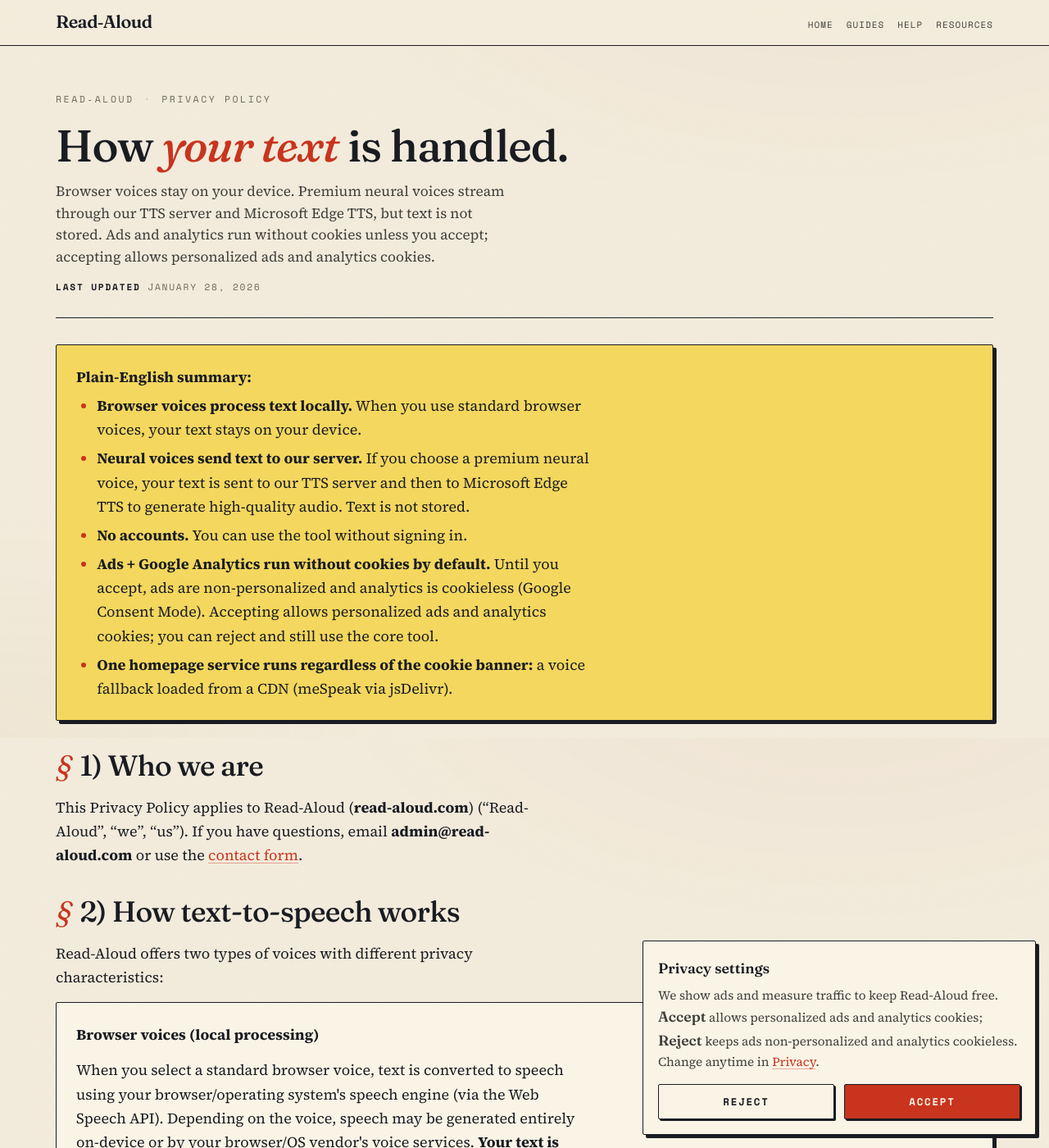
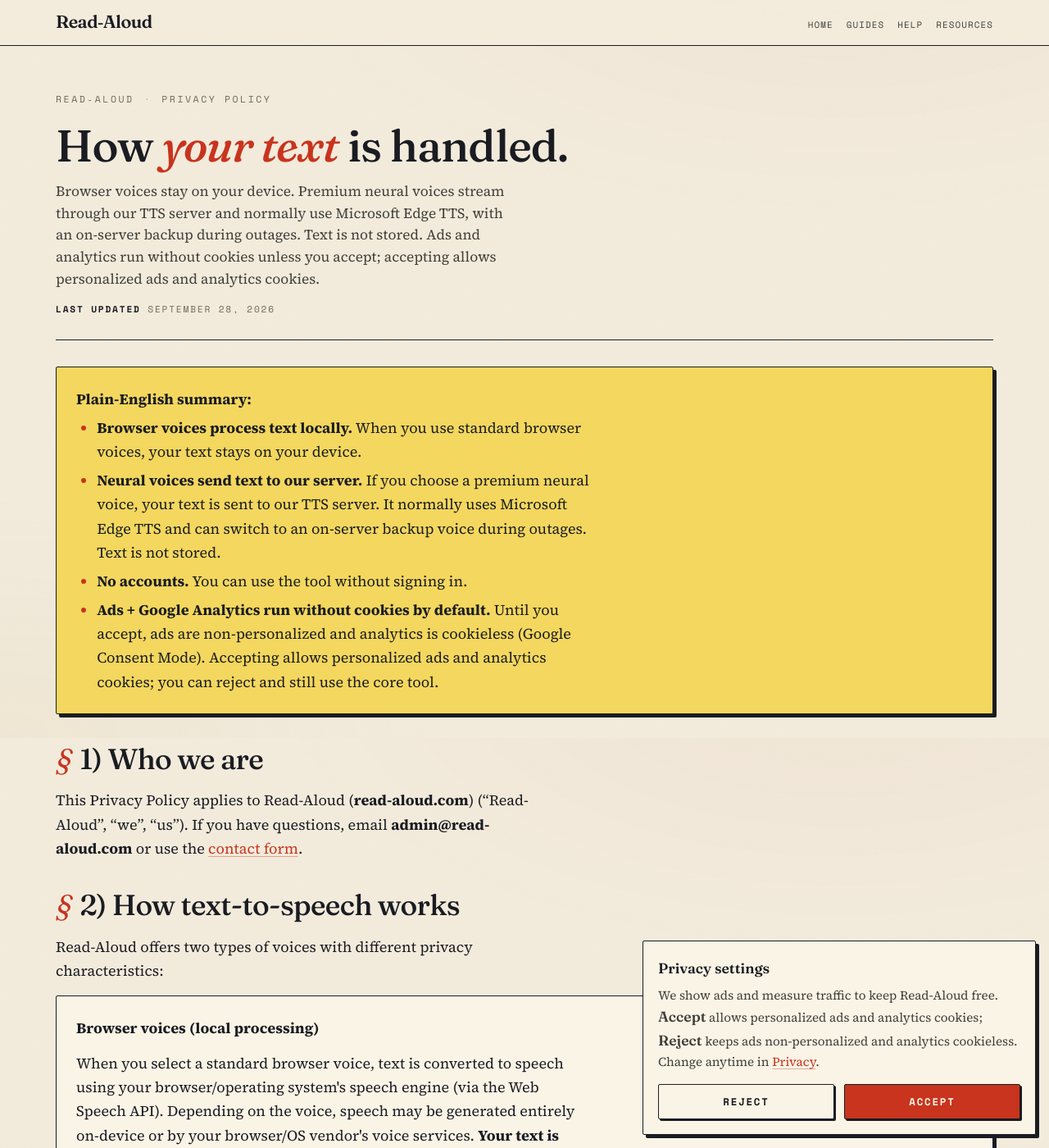
Before and after one commit to ndaly111/read-aloud, a Jekyll site: the page privacy.html, which Jekyll copies as it is, in a window 1280 px wide and 1400 px high. Shown: the whole window at 82% size. Built offline with Jekyll 4.4.1, drawn with Linux system fonts in a browser that asks for light colours; some of the changed text lies outside the part shown.

Commit message:
Improve reader reliability and controls

```diff
--- a/about.html
+++ b/about.html
@@ -51,7 +51,7 @@
     <ul>
       <li><strong>Voices come from your browser/OS.</strong> That means the voice list can differ on Chrome vs Safari vs Firefox—and it can differ by device.</li>
       <li><strong>If a voice sounds robotic:</strong> try another voice, or try a different browser. (Desktop Chrome/Edge are often the most reliable.)</li>
-      <li><strong>Offline use:</strong> once the page loads, system voices often keep working without an internet connection. If your browser has no voices, the fallback offline voice may require an initial download first.</li>
+      <li><strong>Offline use:</strong> once the page loads, system voices often keep working without an internet connection. Premium voices require an internet connection.</li>
       <li><strong>iPhone/iPad note:</strong> iOS can be strict about audio playback. If you hear nothing or the voice list is empty, check the troubleshooting steps on the <a href="/help.html">Help</a> page.</li>
     </ul>
     <p class="small">
@@ -104,7 +104,6 @@
   <h2>Credits</h2>
   <ul>
     <li><strong>Web Speech API</strong> — provided by browser vendors</li>
-    <li><strong>meSpeak.js</strong> — open-source fallback voice engine</li>
     <li><strong>Background texture</strong> — public domain texture source</li>
   </ul>
 
--- a/privacy.html
+++ b/privacy.html
@@ -27,8 +27,8 @@
   <header class="page-head">
     <p class="eyebrow"><span>Read‑Aloud</span><span class="sep">·</span><span>Privacy Policy</span></p>
     <h1>How <em>your text</em> is handled.</h1>
-    <p class="lead">Browser voices stay on your device. Premium neural voices stream through our TTS server and Microsoft Edge TTS, but text is not stored. Ads and analytics run without cookies unless you accept; accepting allows personalized ads and analytics cookies.</p>
-    <p class="last-updated"><strong>Last updated</strong> January 28, 2026</p>
+    <p class="lead">Browser voices stay on your device. Premium neural voices stream through our TTS server and normally use Microsoft Edge TTS, with an on-server backup during outages. Text is not stored. Ads and analytics run without cookies unless you accept; accepting allows personalized ads and analytics cookies.</p>
+    <p class="last-updated"><strong>Last updated</strong> September 28, 2026</p>
   </header>
 
   <article class="content">
@@ -36,10 +36,9 @@
     <strong>Plain-English summary:</strong>
     <ul>
       <li><strong>Browser voices process text locally.</strong> When you use standard browser voices, your text stays on your device.</li>
-      <li><strong>Neural voices send text to our server.</strong> If you choose a premium neural voice, your text is sent to our TTS server and then to Microsoft Edge TTS to generate high-quality audio. Text is not stored.</li>
+      <li><strong>Neural voices send text to our server.</strong> If you choose a premium neural voice, your text is sent to our TTS server. It normally uses Microsoft Edge TTS and can switch to an on-server backup voice during outages. Text is not stored.</li>
       <li><strong>No accounts.</strong> You can use the tool without signing in.</li>
       <li><strong>Ads + Google Analytics run without cookies by default.</strong> Until you accept, ads are non-personalized and analytics is cookieless (Google Consent Mode). Accepting allows personalized ads and analytics cookies; you can reject and still use the core tool.</li>
-      <li><strong>One homepage service runs regardless of the cookie banner:</strong> a voice fallback loaded from a CDN (meSpeak via jsDelivr).</li>
     </ul>
   </div>
 
@@ -64,15 +63,11 @@
 
     <p><strong>Neural voices (server processing)</strong></p>
     <p style="margin-bottom:0">
-      When you select a premium neural voice (marked with accent labels like "US", "UK", "AU"), your text is sent to our TTS server hosted on Render.com, which then forwards it to Microsoft Edge TTS to generate high-quality audio.
+      When you select a premium neural voice, your text is sent to our TTS server, which normally forwards it to Microsoft Edge TTS to generate high-quality audio. During an Edge outage, the primary server can generate audio with its own backup voice engine instead.
       <strong>Text is processed in real-time and is not stored on our server or logged.</strong>
       The audio is streamed back to your browser and played.
     </p>
   </div>
-
-  <p>
-    On the homepage, we also load an optional offline fallback voice engine (meSpeak).
-  </p>
 
   <h2>3) Information we collect</h2>
   <div class="box">
@@ -87,9 +82,6 @@
     <ul>
       <li>
         <strong>Basic server logs:</strong> like most websites, our hosting provider may process standard logs (requested page, date/time, and basic device/network information) for security and reliability.
-      </li>
-      <li>
-        <strong>CDN requests for voice fallback:</strong> the homepage loads meSpeak files from a third-party CDN (jsDelivr). The CDN may receive standard request data (such as IP address and user agent).
       </li>
     </ul>
 
@@ -121,9 +113,6 @@
       </li>
       <li>
         If you <strong>reject</strong>, consent stays denied — analytics remains cookieless and ads remain non-personalized.
-      </li>
-      <li>
-        <strong>Note:</strong> the meSpeak CDN files (jsDelivr) load regardless of this choice.
       </li>
     </ul>
   </div>
@@ -157,13 +146,13 @@
     </p>
   </div>
 
-  <h3>Neural voice service (Microsoft Edge TTS via Render.com)</h3>
+  <h3>Neural voice service (our TTS server + Microsoft Edge TTS)</h3>
   <p>
-    If you select a premium neural voice, your text is sent to our TTS server (hosted on Render.com) which forwards it to Microsoft Edge TTS to generate audio.
+    If you select a premium neural voice, your text is sent to our TTS server, which normally forwards it to Microsoft Edge TTS to generate audio. A local backup engine on the primary server may process it instead during an outage.
   </p>
   <ul>
     <li><strong>Text is not stored:</strong> Our server processes text in real-time to generate audio and does not log or retain your text.</li>
-    <li><strong>Microsoft processing:</strong> Microsoft Edge TTS receives your text to generate speech. Microsoft's data practices apply to this processing.</li>
+    <li><strong>Microsoft processing:</strong> Microsoft Edge TTS normally receives your text to generate speech. Microsoft's data practices apply when that service is used.</li>
     <li><strong>You can avoid this:</strong> Select a standard browser voice instead of a neural voice to keep text processing local.</li>
   </ul>
 
@@ -174,12 +163,6 @@
     message content, the page you sent it from, and your approximate country. The form is protected by Cloudflare
     Turnstile, a privacy-preserving bot check that does not track you across sites; Cloudflare's processing is governed
     by their own privacy policy.
-  </p>
-
-  <h3>Voice fallback files (jsDelivr + meSpeak)</h3>
-  <p>
-    The homepage loads meSpeak JavaScript and voice configuration files from jsDelivr (a third-party CDN).
-    This improves reliability and provides an optional fallback voice engine, and the CDN may receive standard request data.
   </p>
 
   <h3>Donations (Buy Me a Coffee link)</h3>
--- a/styles.css
+++ b/styles.css
@@ -824,18 +824,19 @@
 }
 .control-row label { margin-bottom: 0; }
 
-/* Speed + volume on one line: name, slider, value. */
+/* Give each continuous control a full row. Two half-width sliders left too
+   little usable track between the label and value, especially in Firefox. */
 .slider-row {
   display: grid;
-  gap: 10px 16px;
-  grid-template-columns: repeat(2, minmax(0, 1fr));
-}
-@media (max-width: 480px) { .slider-row { grid-template-columns: 1fr; } }
+  gap: 2px;
+  grid-template-columns: minmax(0, 1fr);
+}
 .slider {
   display: grid;
   grid-template-columns: auto 1fr auto;
   gap: 10px;
   align-items: center;
+  min-height: 44px;
   margin: 0;
 }
 .slider-name { font-size: 0.64rem; letter-spacing: 0.12em; }
@@ -867,31 +868,34 @@
   -webkit-appearance: none;
   appearance: none;
   width: 100%;
+  height: 44px;
   background: transparent;
   padding: 0;
   border: none;
+  cursor: pointer;
 }
 input[type="range"]::-webkit-slider-runnable-track {
-  height: 2px;
+  height: 4px;
   background: var(--ink);
-  border-radius: 0;
+  border-radius: 999px;
 }
 input[type="range"]::-moz-range-track {
-  height: 2px;
+  height: 4px;
   background: var(--ink);
+  border-radius: 999px;
 }
 input[type="range"]::-webkit-slider-thumb {
   -webkit-appearance: none;
-  width: 16px; height: 16px;
+  width: 24px; height: 24px;
   background: var(--vermilion);
   border: 1px solid var(--ink);
   border-radius: 50%;
-  margin-top: -7px;
+  margin-top: -10px;
   cursor: pointer;
   box-shadow: 1px 1px 0 0 var(--ink);
 }
 input[type="range"]::-moz-range-thumb {
-  width: 16px; height: 16px;
+  width: 24px; height: 24px;
   background: var(--vermilion);
   border: 1px solid var(--ink);
   border-radius: 50%;
```
Also changed, not shown: api/tts_server.py (+4 -3 lines), index.html (+14 -9 lines), readaloud.js (+45 -7 lines), scripts/e2e_download_test.js (+15 -9 lines).
